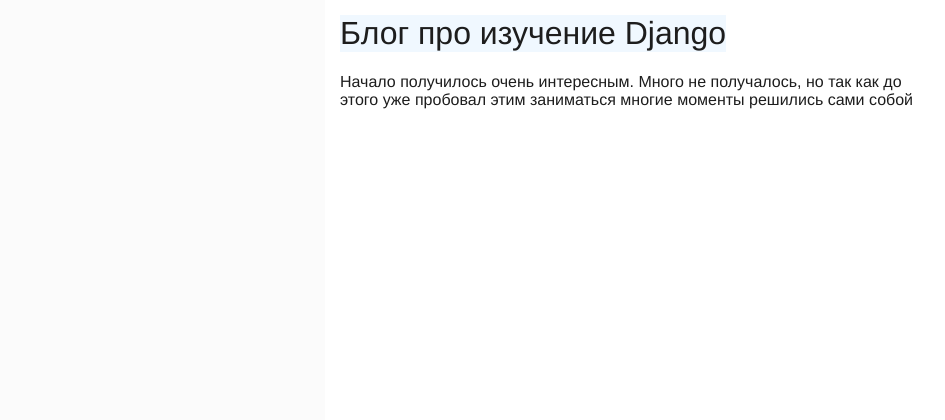
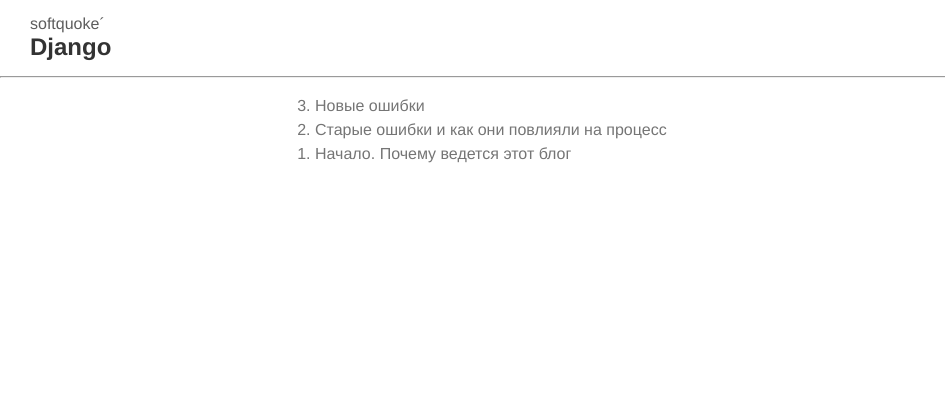
Before and after one commit to softquoke/blog, a Django app: page / in a window 1280 px wide. Shown: the top 420 px of the page, without its empty margins (0-945 px from the left). After the commit the page ends 163 px from the top, so only its background shows below. Run offline with Django 4.2, Linux system fonts and the light colour scheme.

Commit message:
new design

```diff
--- a/blog/main/static/css/index.css
+++ b/blog/main/static/css/index.css
@@ -1,31 +1,64 @@
 * {
-    margin-top: 0;
+    margin: 0;
     padding: 0;
     font-family: "Helvetica Neue", Helvetica, Arial, sans-serif;
     color: rgb(29, 29, 29);
-    font-weight: 200;
 }
 
 body {
-    height: 1000px;
-    background-color: rgb(251, 251, 251);
+    /* background-color: rgb(251, 251, 251); */
 }
 
-h1 {
-
-}
-
-h1 > p {
+h1, h2, h3 {
+    color:rgb(50, 50, 50);
     display: inline-block;
     block-size: auto;
     margin: 0;
-    background-color: rgba(213, 236, 255, 0.365);
+}
+
+p {
+    color: rgb(51, 51, 51);
+}
+
+a {
+    transition: 0.1s linear;
+    /* padding: 0 10px; */
+    text-align: none;
+    text-decoration: none;
+}
+
+a {
+    color:rgb(93, 93, 93);
+}
+
+a:hover {
+    color: rgb(44, 44, 44);
+}
+
+ul, ol {
+    margin: 1px 0;
+}
+
+li {
+    color: rgb(117, 117, 117);
+    line-height: 1.5;
+    transition: 0.1s linear;
+}
+
+li:hover {
+    color: rgb(44, 44, 44);
+}
+
+header > .container {
+    margin: 0 30px;
+    padding: 15px 0px;
+    width: 650px;
+    background-color: white;
 }
 
 .container {
     margin: 0 auto;
-    padding: 15px;
-    width: 600px;
-    height: 100%;
+    padding: 15px 30px;
+    width: 650px;
     background-color: white;
 }
--- a/blog/main/templates/main/post_list.html
+++ b/blog/main/templates/main/post_list.html
@@ -8,12 +8,32 @@
     <title>Document</title>
     <link rel="stylesheet" href="{% static "css/index.css" %}">
 </head>
+<header>
+    <div class="container">
+        <a href="">softquoke´</a> <br>
+        <h2><p>Django</p></h2>
+    </div>
+    <hr>
+</header>
 <body>
+
     <div class="container">
-        <h1><p>{{title}}</p></h1>
-        <p>Начало получилось очень интересным. Много не получалось, но так как до этого уже пробовал этим заниматься
-            многие моменты решились сами собой
-        </p>
+
+        <ol reversed>
+            <a href=""><li>Новые ошибки</li></a>
+            <a href=""><li>Старые ошибки и как они повлияли на процесс</li></a>
+            <a href=""><li>Начало. Почему ведется этот блог</li></a>
+        </ol>
+        <!-- <dl>
+            <dt>Hummus</dt>
+            <dd>A thick dip/sauce generally made from chick peas blended with tahini, lemon juice, salt, garlic, and other ingredients.</dd>
+            <dt>Pita</dt>
+            <dd>A soft, slightly leavened flatbread.</dd>
+            <dt>Halloumi</dt>
+            <dd>A semi-hard, unripened, brined cheese with a higher-than-usual melting point, usually made from goat/sheep milk.</dd>
+            <dt>Green salad</dt>
+            <dd>That green healthy stuff that many of us just use to garnish kebabs.</dd>
+          </dl> -->
     </div>
 </body>
 </html>
--- a/blog/main/views.py
+++ b/blog/main/views.py
@@ -3,4 +3,4 @@
 
 
 def post_list(request):
-    return render(request, 'main/post_list.html', {"title": "Блог про изучениe Django"})
+    return render(request, 'main/post_list.html', {"title": "softquoké in Django"})
```
